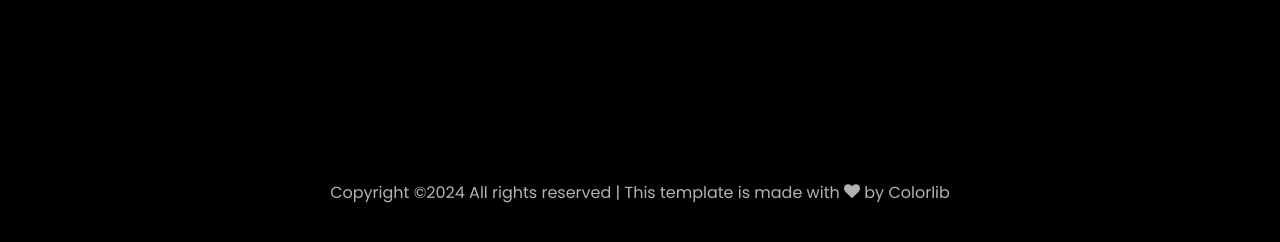
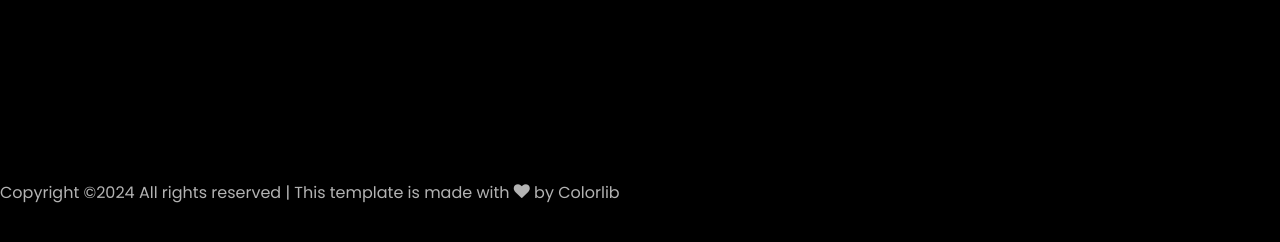
Before and after one commit to AnkushChoudhary01/ankushchoudhary.github.io, a plain HTML site: page index.html in a window 1280 px wide. Shown: the part 6047-6289 px from the top of the page. Drawn offline with Linux system fonts and the light colour scheme; files whose address does not match are found by name.

Commit message:
Update index.html

```diff
--- a/index.html
+++ b/index.html
@@ -591,9 +591,9 @@
 
 
     <footer class="ftco-footer ftco-section">
-		<div class="container">
-		  <div class="row">
-			<div class="col-md-12 text-center">
+		<div class="">
+		  <div class="">
+			<div class="">
 
 			  <p><!-- Link back to Colorlib can't be removed. Template is licensed under CC BY 3.0. -->
 	Copyright &copy;<script>document.write(new Date().getFullYear());</script> All rights reserved | This template is made with <i class="icon-heart color-danger" aria-hidden="true"></i> by <a href="https://colorlib.com" target="_blank">Colorlib</a>
```
